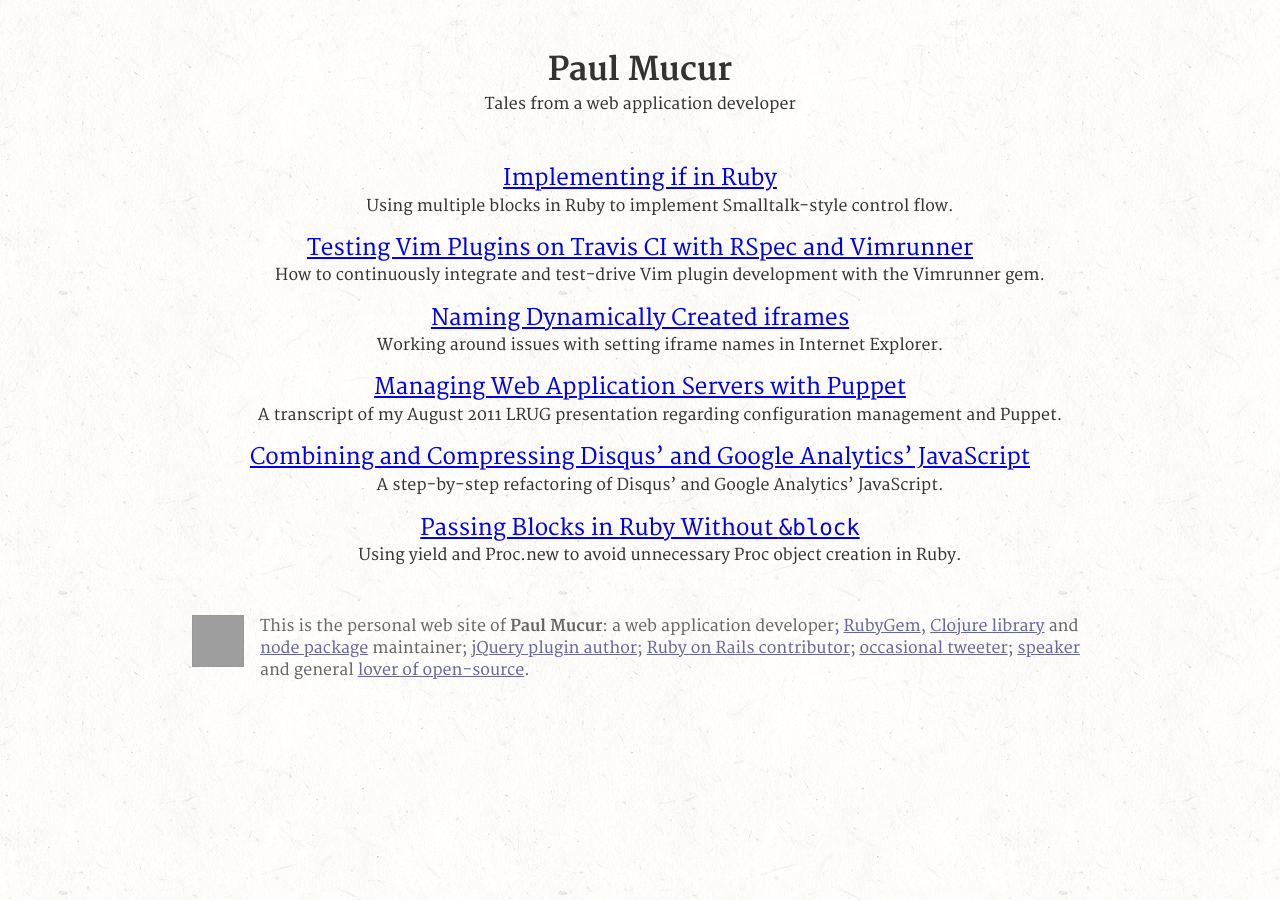
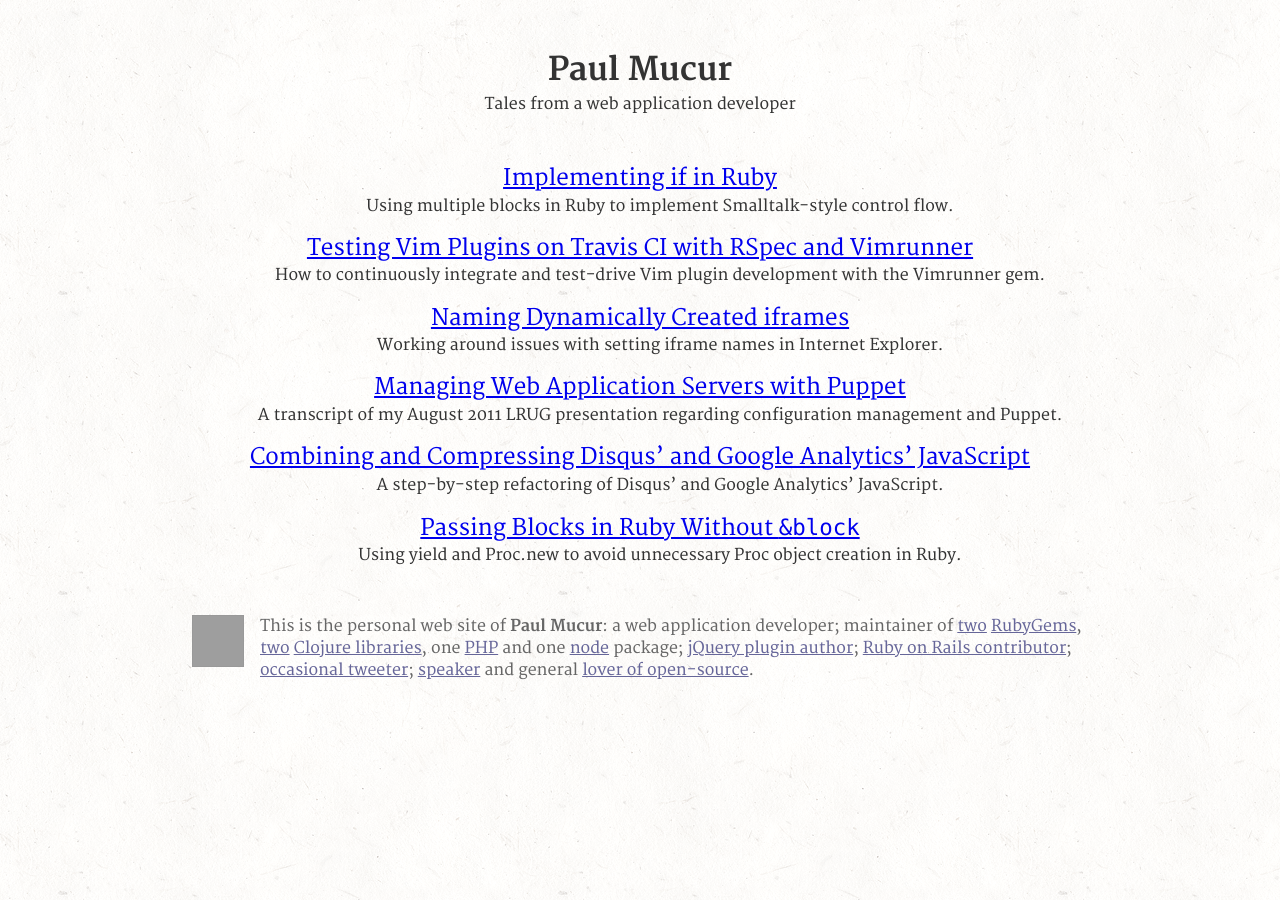
Before and after one commit to mudge/mudge.github.com, a Jekyll site: the page built from index.html, in a window 1280 px wide. Built offline with Jekyll 4.4.1, drawn with Linux system fonts in a browser that asks for light colours; Markdown is read by kramdown in place of the engine named in the settings; grey boxes are pictures that could not be loaded.

Commit message:
Mention php-clj and PHPµKanren.

```diff
--- a/_includes/footer.html
+++ b/_includes/footer.html
@@ -1 +1 @@
-<footer><img src=//gravatar.com/avatar/beb7f5dd655d8b8e9093ef4fc5e59b6e?s=50 width=50 height=50>This is the personal web site of <strong>Paul Mucur</strong>: a web application developer; <a href=//rubygems.org/gems/re2>RubyGem</a>, <a href=//clojars.org/riveted>Clojure library</a> and <a href=//npmjs.org/package/pacta>node package</a> maintainer; <a href=//github.com/mudge/jquery_example>jQuery plugin author</a>; <a href=//contributors.rubyonrails.org/contributors/paul-mucur/commits>Ruby on Rails contributor</a>; <a href=//twitter.com/mudge>occasional tweeter</a>; <a href=//lanyrd.com/profile/mudge/>speaker</a> and general <a href=//github.com/mudge>lover of open-source</a>.</footer>
+<footer><img src=//gravatar.com/avatar/beb7f5dd655d8b8e9093ef4fc5e59b6e?s=50 width=50 height=50>This is the personal web site of <strong>Paul Mucur</strong>: a web application developer; maintainer of <a href=//rubygems.org/gems/re2 title=re2>two</a> <a href=//rubygems.org/gems/if title=if>RubyGems</a>, <a href=//clojars.org/riveted title=riveted>two</a> <a href=//clojars.org/php-clj title=php-clj>Clojure libraries</a>, one <a href=//packagist.org/packages/mudge/php-microkanren title=PHPµKanren>PHP</a> and one <a href=//npmjs.org/package/pacta title=Pacta>node</a> package; <a href=//github.com/mudge/jquery_example title="jQuery Example">jQuery plugin author</a>; <a href=//contributors.rubyonrails.org/contributors/paul-mucur/commits>Ruby on Rails contributor</a>; <a href=//twitter.com/mudge>occasional tweeter</a>; <a href=//lanyrd.com/profile/mudge/>speaker</a> and general <a href=//github.com/mudge>lover of open-source</a>.</footer>
```
